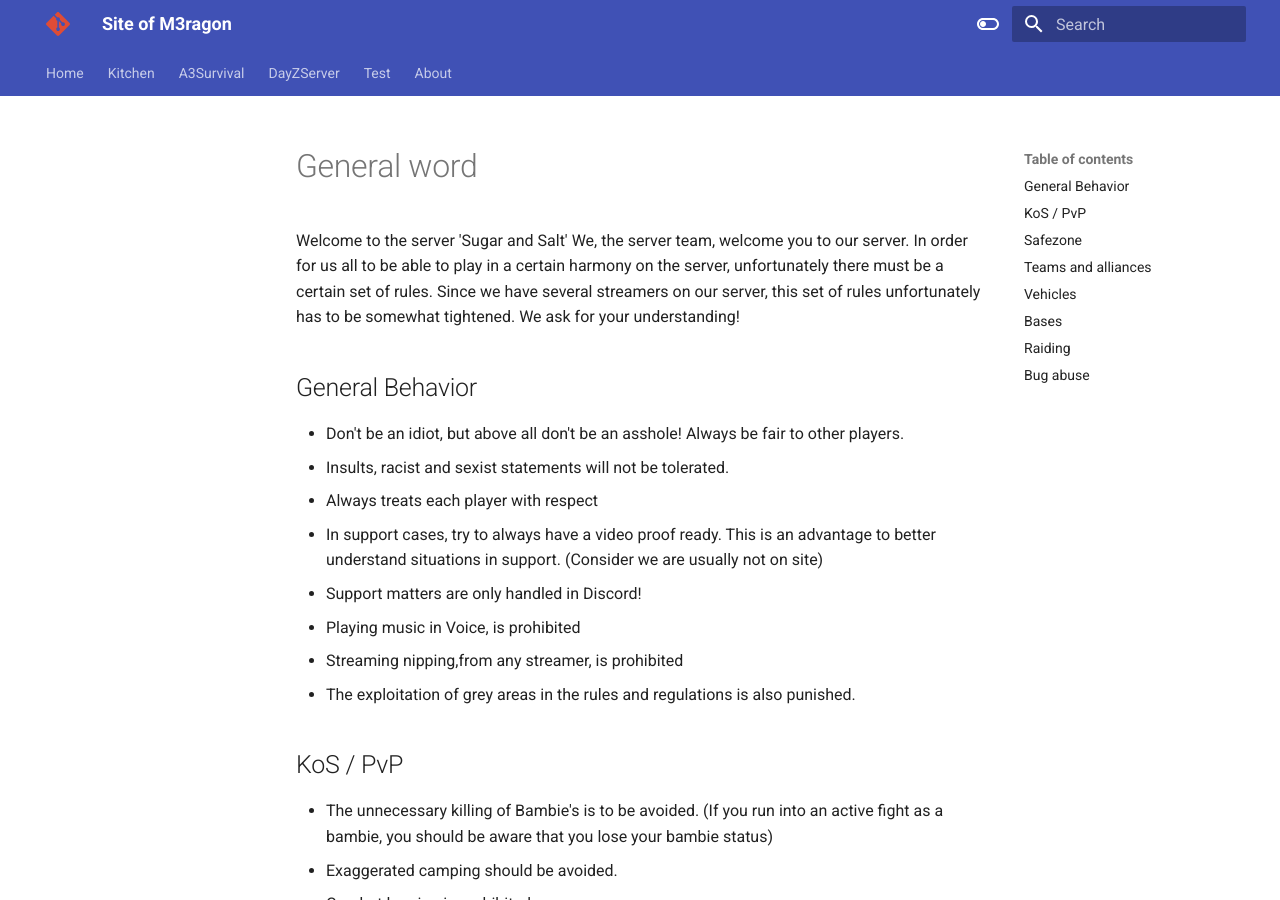
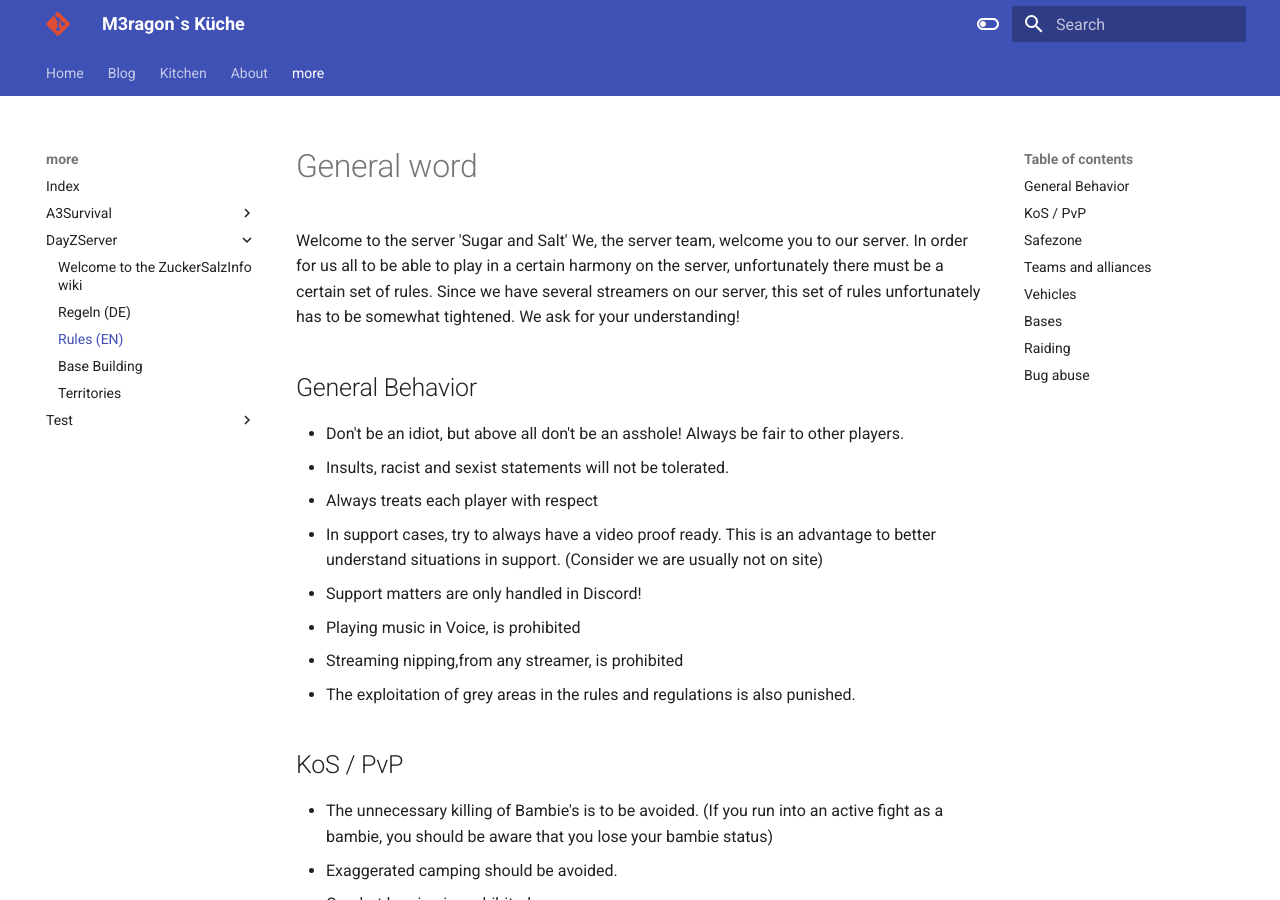
Before and after one commit to M3ragon/material, an MkDocs documentation site: the page built from docs/more/dayzserver/rules_en.md, in a window 1280 px wide and 900 px high. Built offline with MkDocs 1.6.1 and Material for MkDocs 9.7.7, drawn with Linux system fonts in a browser that asks for light colours; comment, search, counter and statistics services are not loaded.

Commit message:
add all Changes to mainyml

```diff
--- a/mkdocs.yml
+++ b/mkdocs.yml
@@ -1,34 +1,43 @@
-site_name: Site of M3ragon
+site_name: M3ragon`s Küche
 site_url: https://m3ragon.github.io/material/
 nav:
     - Home: index.md
+    - Blog: blog.md
     - Kitchen:
       - cooking/index.md
-      - Appetizers:
+      - Vorspeisen:
         - cooking/appetizers/index.md
         - Räucherlachs mit Ciabatta: cooking/appetizers/SmokedSalmonWithCiabatta.md
         - Feta-Quiche mit Spinat: cooking/appetizers/FetaquicheWithSpinachBaconAndGarlic.md
+      - Hauptgericht:
+        - cooking/main_course/index.md
+        - PLACEHOLDER: cooking/dessert/MaronenTiramisu.md
       - Desserts:
         - cooking/dessert/index.md
         - Maronen Tiramisu: cooking/dessert/MaronenTiramisu.md
         - Schokoladen Soufflé: cooking/dessert/SchokoladenSouffleMitTonkabohne.md
+      - Beilagen:
+        - cooking/supplement/index.md
+        - Gratin: cooking/supplement/gratin.md
       - Diverse:
         - cooking/etc/index.md
         - Basilikum-Pesto: cooking/etc/BasilikumPesto.md
-    - A3Survival:
-      - wiki_a3s/index.md
-      - Weapons: wiki_a3s/weapons.md
-      - Consumables: wiki_a3s/consumables.md
-    - DayZServer:
-      - dayzserver/index.md
-      - Regeln (DE): dayzserver/rules_de.md
-      - Rules (EN): dayzserver/rules_en.md
-      - Base Building: dayzserver/baseraiding.md
-      - Territories: dayzserver/territories.md
-    - Test:
-      - TestSite/index.md
-      - nav: TestSite/index.md
     - About: about.md
+    - more:
+      - more/index.md
+      - A3Survival:
+        - more/wiki_a3s/index.md
+        - Weapons: more/wiki_a3s/weapons.md
+        - Consumables: more/wiki_a3s/consumables.md
+      - DayZServer:
+        - more/dayzserver/index.md
+        - Regeln (DE): more/dayzserver/rules_de.md
+        - Rules (EN): more/dayzserver/rules_en.md
+        - Base Building: more/dayzserver/baseraiding.md
+        - Territories: more/dayzserver/territories.md
+      - Test:
+        - more/TestSite/index.md
+        - nav: more/TestSite/index.md
 
 theme:
   name: material
```
